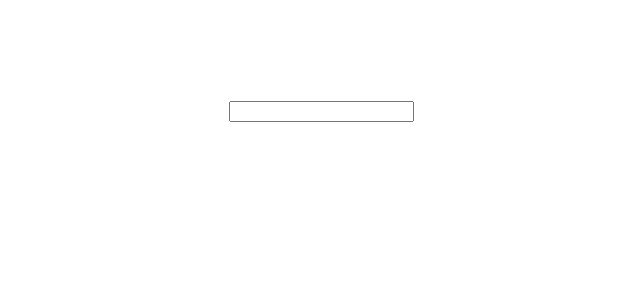
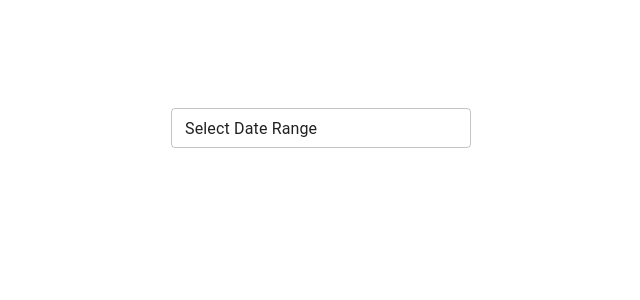
Before and after one commit to yasirulakshan/customized-react-date-range-picker, a React (Create React App) app: page / in a window 1280 px wide. Shown: the top 300 px of the page, without its empty margins (319-959 px from the left). Built offline with nearby package versions, Linux system fonts and the light colour scheme.

Commit message:
chore: Update CustomDateRangePicker to use custom input component

```diff
--- a/src/CustomDateRangePicker/CustomDateRangePicker.tsx
+++ b/src/CustomDateRangePicker/CustomDateRangePicker.tsx
@@ -50,7 +50,7 @@ const CustomDateRangePicker: React.FC = () => {
         setDateRange(update);
       }}
       calendarStartDay={1} // Starts from Monday
-      //   customInput={<CustomDateInput />}
+      customInput={<CustomDateInput />}
     />
   );
 };
```
